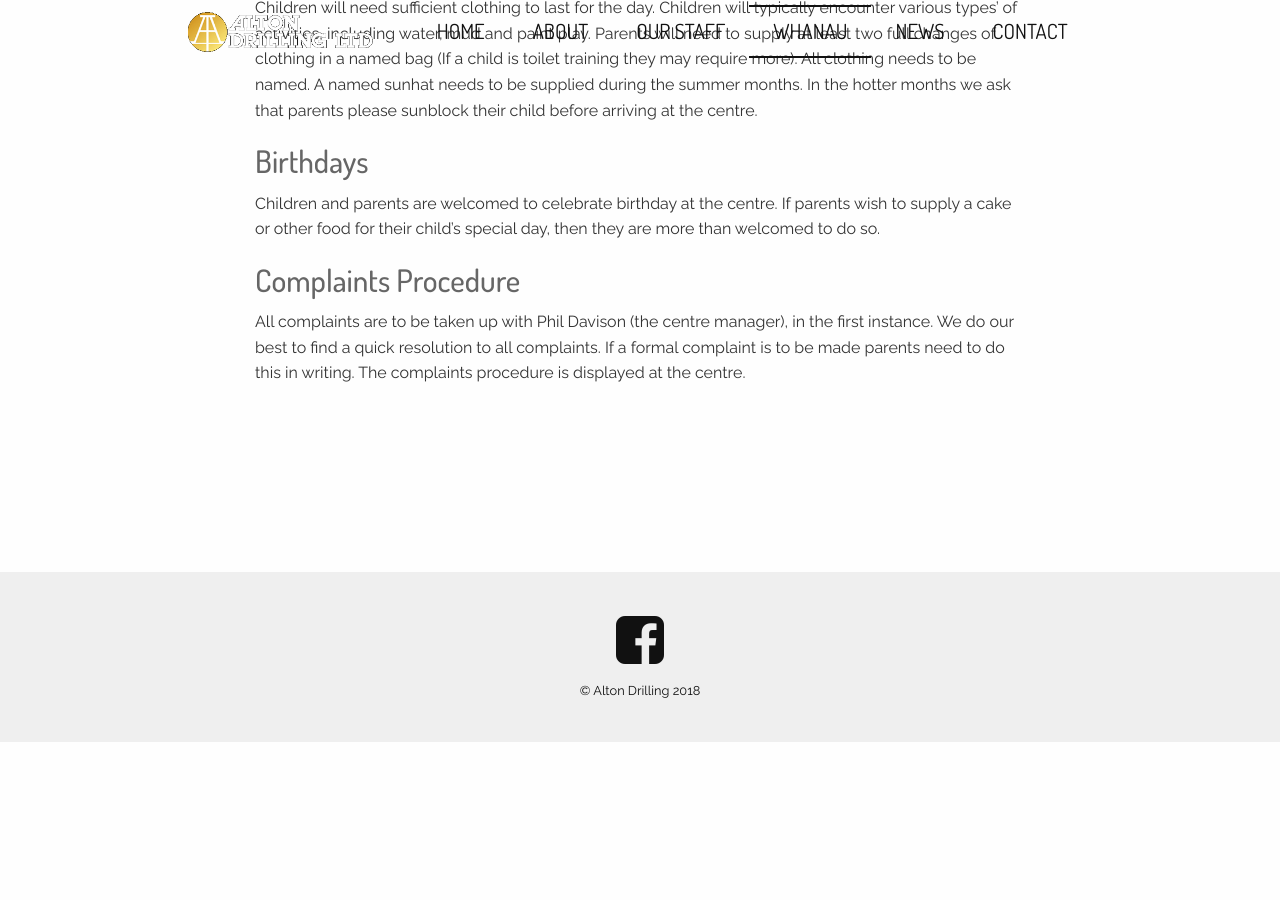
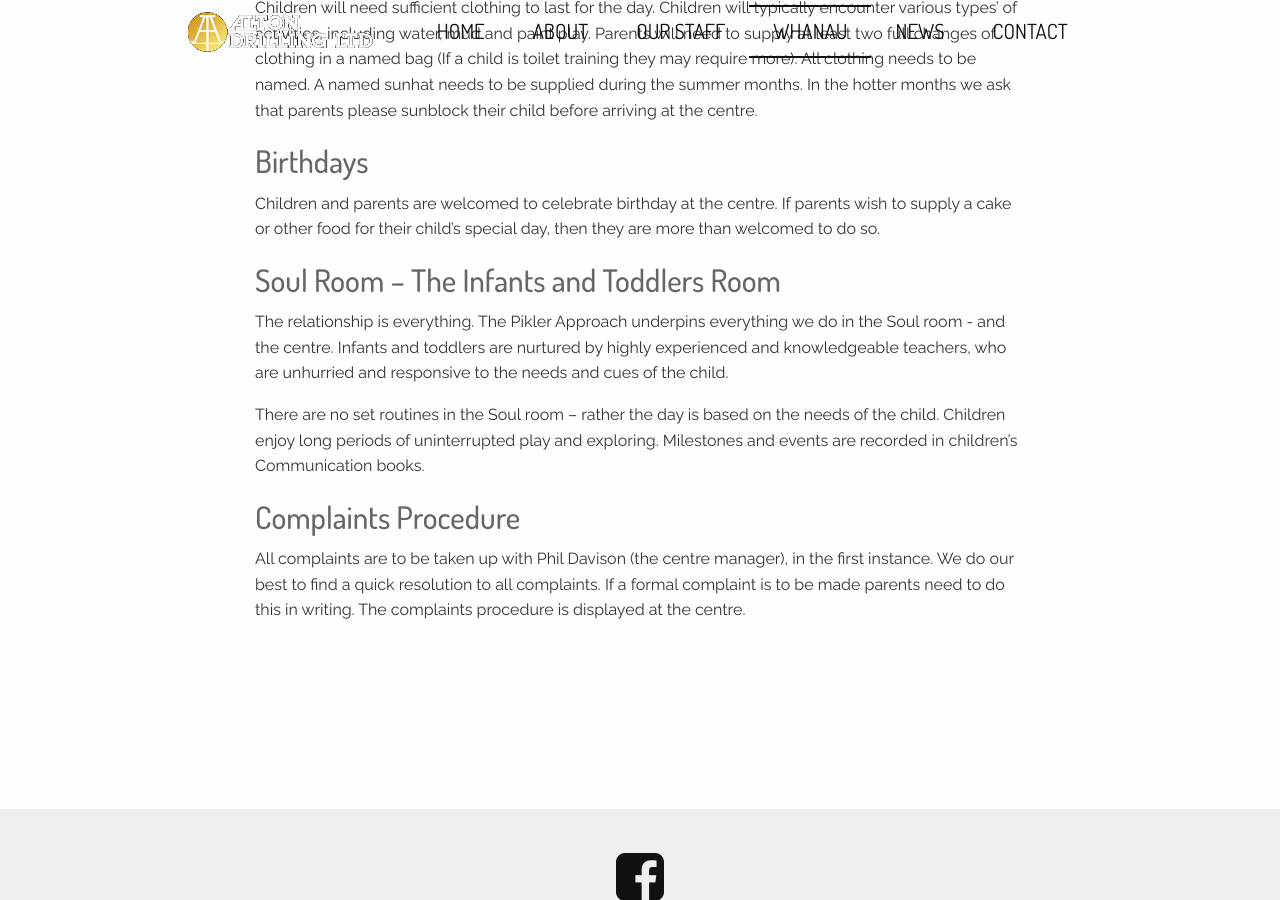
Before and after one commit to viv-b/footprints-preschool, a Jekyll site: the page built from whanau.html, in a window 1280 px wide and 900 px high, scrolled down 1726 px. Built offline with Jekyll 4.4.1, drawn with Linux system fonts in a browser that asks for light colours; nearby versions of some CDN libraries; before the commit the page ends 2468 px from its top, so only the background shows below that.

Commit message:
Updated 'whanau.html' via CloudCannon

```diff
--- a/whanau.html
+++ b/whanau.html
@@ -29,6 +29,9 @@ description:
                 	<p>Children will need sufficient clothing to last for the day. Children will typically encounter various types&rsquo; of activities, including water, mud and paint play. Parents will need to supply at least two full changes of clothing in a named bag (If a child is toilet training they may require more). All clothing needs to be named. A named sunhat needs to be supplied during the summer months. In the hotter months we ask that parents please sunblock their child before arriving at the centre.</p>
                 	<h3>Birthdays&nbsp;</h3>
                 	<p>Children and parents are welcomed to celebrate birthday at the centre. If parents wish to supply a cake or other food for their child&rsquo;s special day, then they are more than welcomed to do so.&nbsp;</p>
+                	<h3>Soul Room &ndash; The Infants and Toddlers Room</h3>
+                	<p>The relationship is everything. The Pikler Approach underpins everything we do in the Soul room - and the centre. Infants and toddlers are nurtured by highly experienced and knowledgeable teachers, who are unhurried and responsive to the needs and cues of the child.&nbsp;</p>
+                	<p>There are no set routines in the Soul room &ndash; rather the day is based on the needs of the child. Children enjoy long periods of uninterrupted play and exploring. Milestones and events are recorded in children&rsquo;s Communication books.&nbsp;</p>
                 	<h3>Complaints Procedure</h3>
                 	<p>All complaints are to be taken up with Phil Davison (the centre manager), in the first instance. We do our best to find a quick resolution to all complaints. If a formal complaint is to be made parents need to do this in writing. The complaints procedure is displayed at the centre.</p>
                 </div>
```
